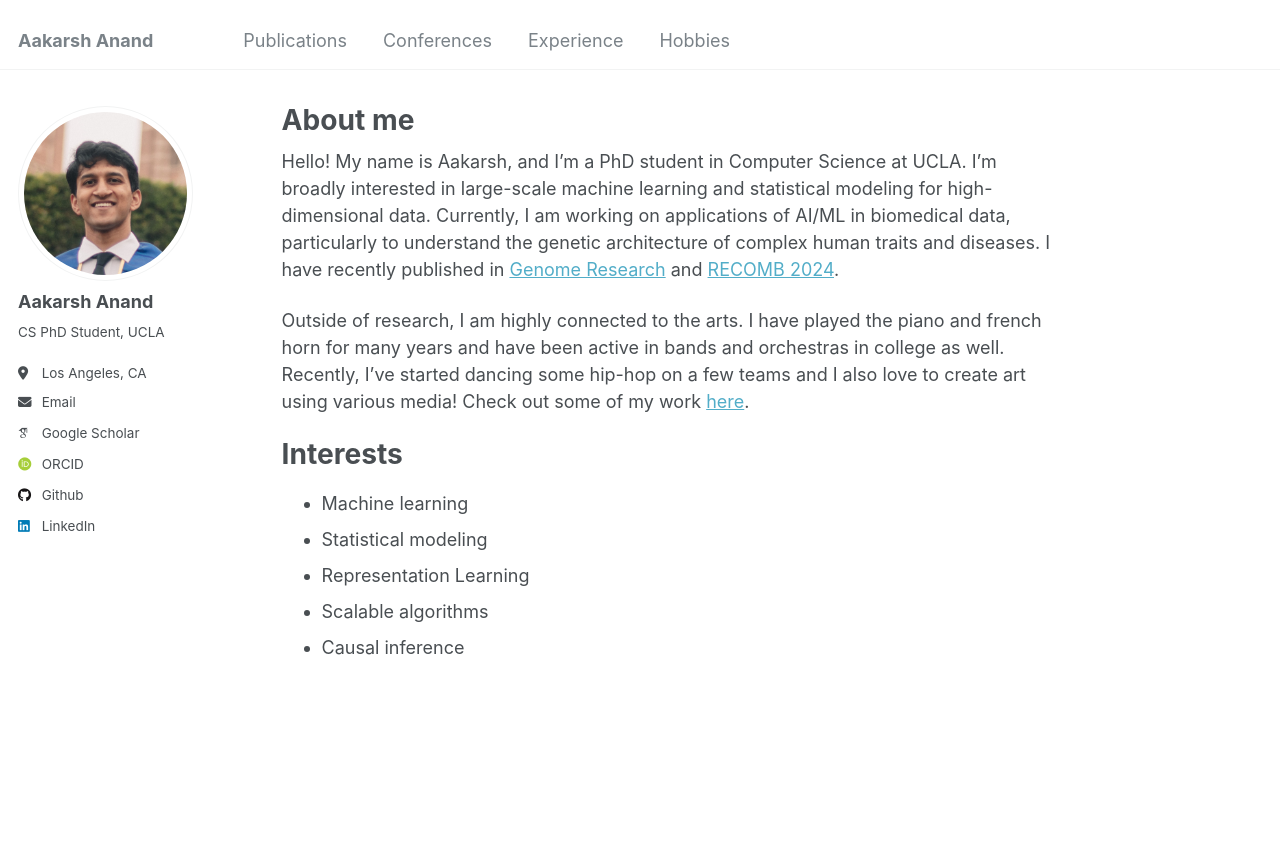
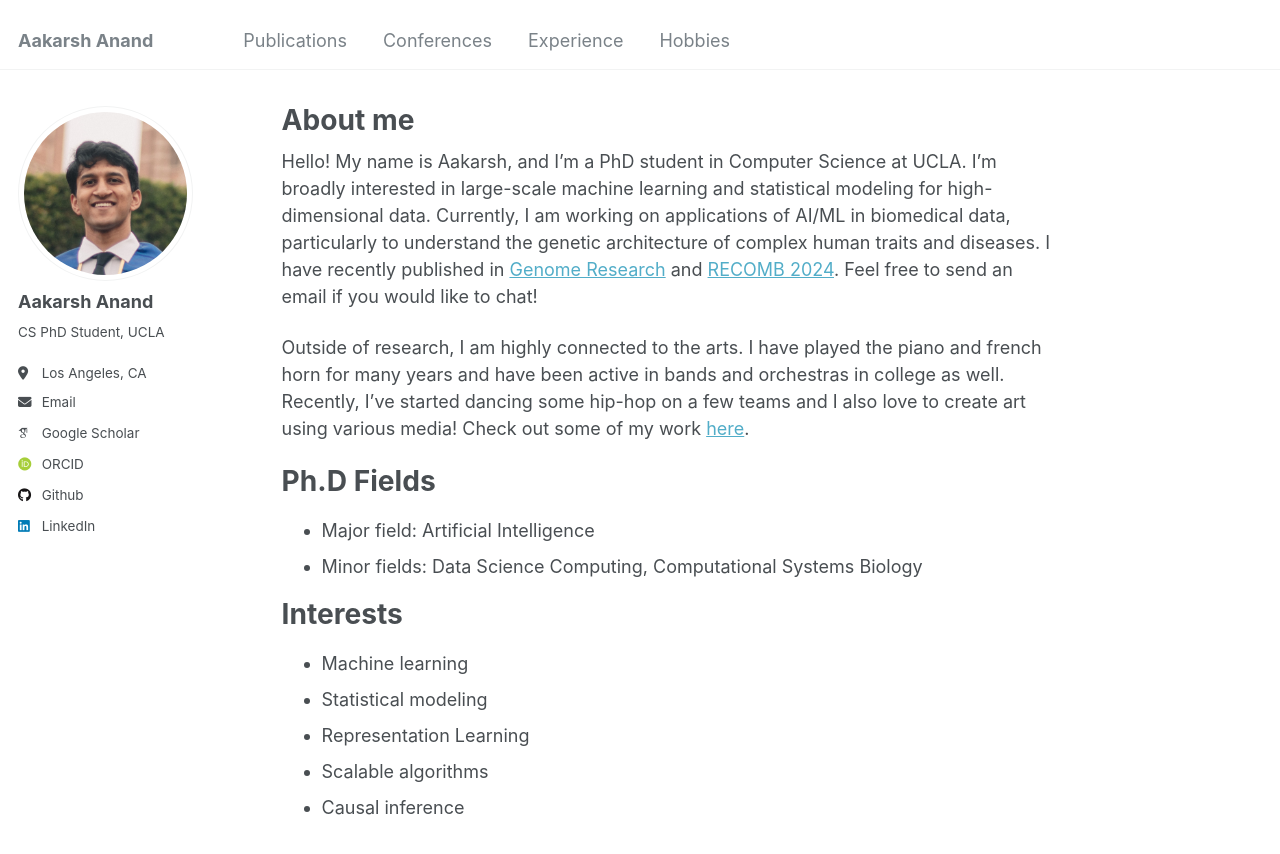
Before and after one commit to aakarsh-anand/aakarsh-anand.github.io, a Jekyll site: the page built from _pages/about.md, in a window 1280 px wide and 1028 px high. Shown: the top 854 px of the window. Built offline with Jekyll 4.4.1, drawn with Linux system fonts in a browser that asks for light colours; some web fonts are replaced.

Commit message:
add fields, small changes to about

```diff
--- a/_pages/about.md
+++ b/_pages/about.md
@@ -7,9 +7,14 @@
   - /about.html
 ---
 
-Hello! My name is Aakarsh, and I'm a PhD student in Computer Science at UCLA. I'm broadly interested in large-scale machine learning and statistical modeling for high-dimensional data. Currently, I am working on applications of AI/ML in biomedical data, particularly to understand the genetic architecture of complex human traits and diseases. I have recently published in [Genome Research](https://genome.cshlp.org/) and [RECOMB 2024](https://recomb.org/recomb2024/).
+Hello! My name is Aakarsh, and I'm a PhD student in Computer Science at UCLA. I'm broadly interested in large-scale machine learning and statistical modeling for high-dimensional data. Currently, I am working on applications of AI/ML in biomedical data, particularly to understand the genetic architecture of complex human traits and diseases. I have recently published in [Genome Research](https://genome.cshlp.org/) and [RECOMB 2024](https://recomb.org/recomb2024/). Feel free to send an email if you would like to chat!
 
 Outside of research, I am highly connected to the arts. I have played the piano and french horn for many years and have been active in bands and orchestras in college as well. Recently, I've started dancing some hip-hop on a few teams and I also love to create art using various media! Check out some of my work [here](https://aakarsh-anand.github.io/hobbies/).
+
+Ph.D Fields
+======
+- Major field: Artificial Intelligence
+- Minor fields: Data Science Computing, Computational Systems Biology
 
 Interests
 ======
```
